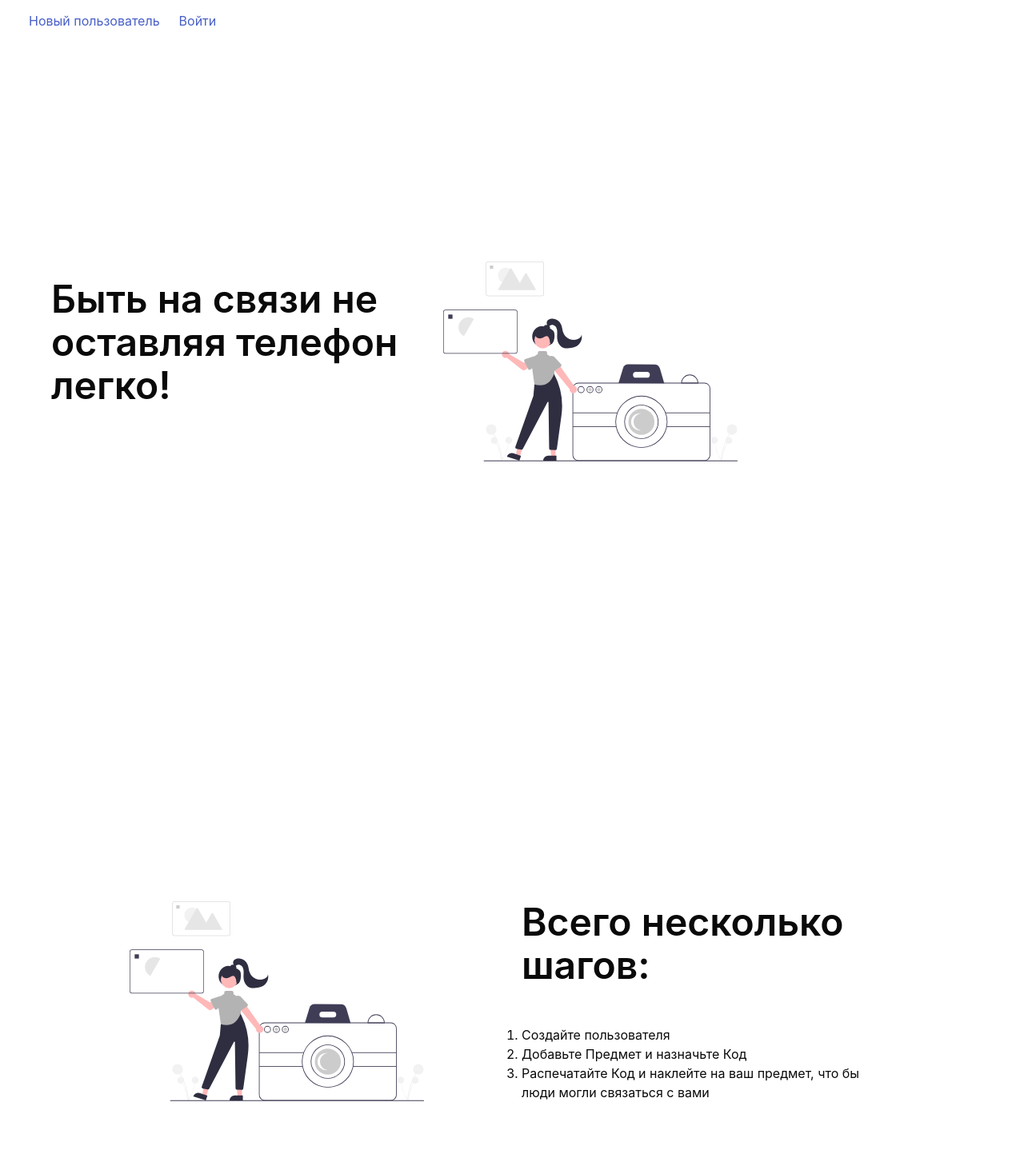
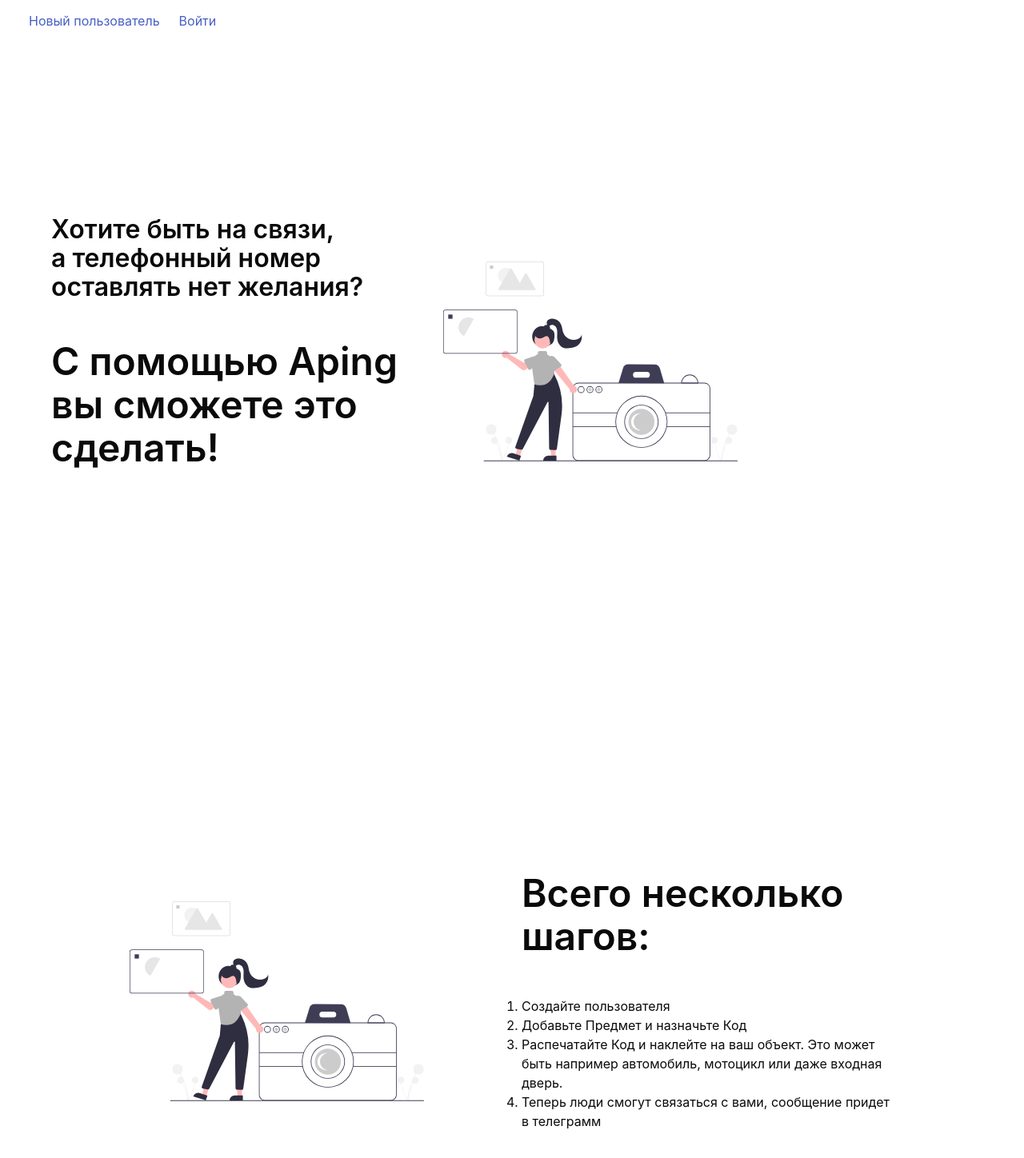
Before and after one commit to autoping/static-web-alice, a Vue app: page /asset#/landing in a window 1280 px wide. Shown: the top 1448 px of the page at 80% size. Built offline with nearby package versions, Linux system fonts and the light colour scheme.

Commit message:
small fx to landing

```diff
--- a/src/components/Landing.vue
+++ b/src/components/Landing.vue
@@ -34,8 +34,11 @@
           is-5-desktop
           is-5-widescreen
           is-5-fullhd " data-aos="fade-down">
+
+
+            <h5 class="title titled is-3 mb-6">Хотите быть на связи, <br>а телефонный номер оставлять нет желания?<br></h5>
             <h1 class="title titled is-1 mb-6">
-              Быть на связи не оставляя телефон легко!
+              С помощью Aping вы сможете это сделать!
             </h1>
           </div>
           <div data-aos="fade-right" class="column
@@ -80,7 +83,8 @@
             <ol>
               <li>Создайте пользователя</li>
               <li>Добавьте Предмет и назначьте Код</li>
-              <li>Распечатайте Код и наклейте на ваш предмет, что бы люди могли связаться с вами</li>
+              <li>Распечатайте Код и наклейте на ваш объект. Это может быть например автомобиль, мотоцикл или даже входная дверь.</li>
+              <li>Теперь люди смогут связаться с вами, сообщение придет в телеграмм</li>
             </ol>
 
           </div>
```
